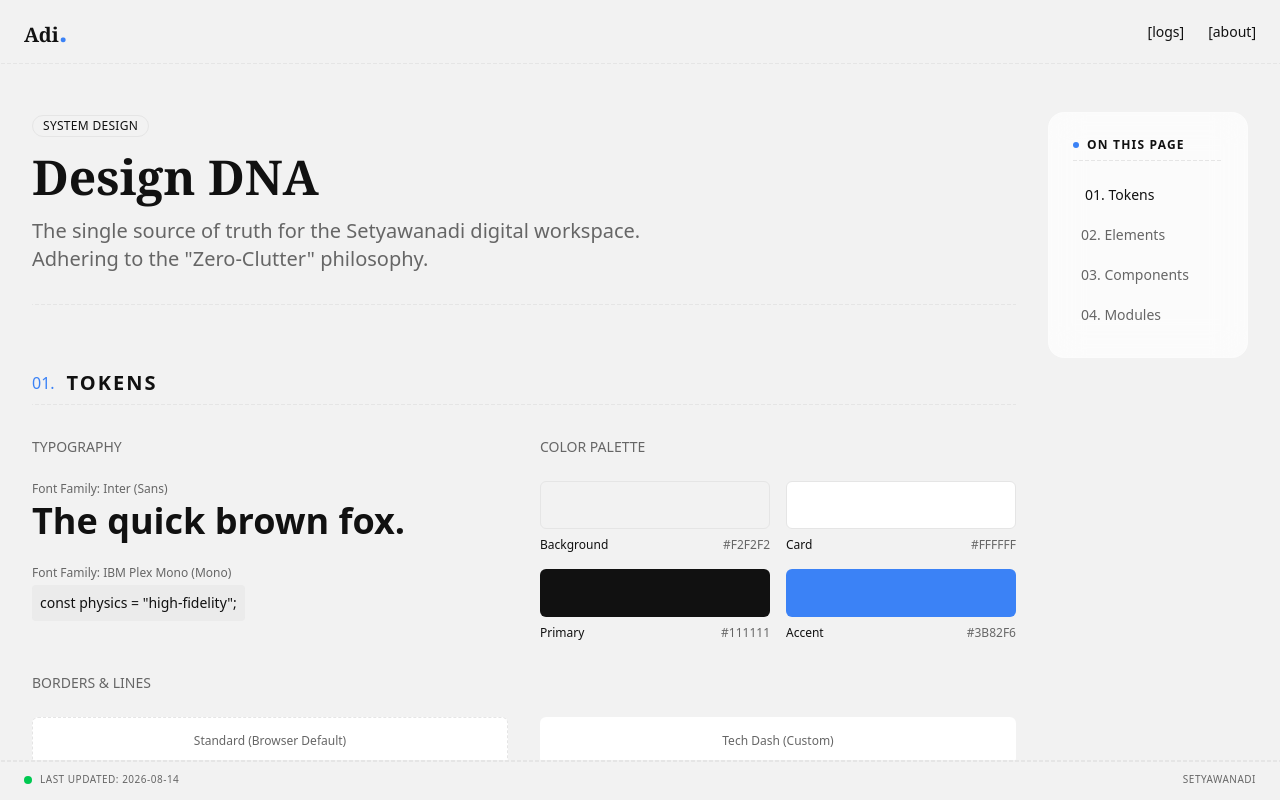
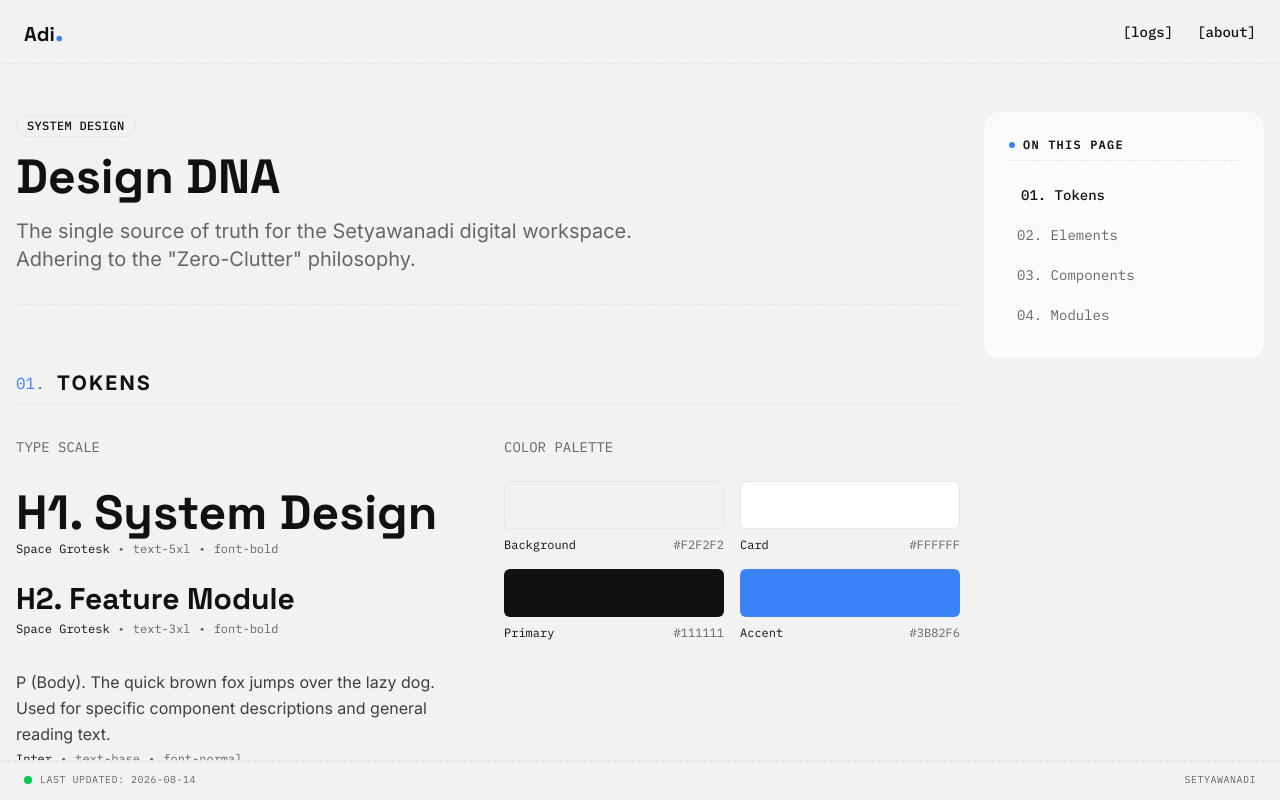
Before and after one commit to setyawanadi-design/setyawanadi, a Next.js app: page /design in a window 1280 px wide. Shown: the top 800 px of the page. Built offline with nearby package versions, Linux system fonts and the light colour scheme.

Commit message:
Fix fonts usage

```diff
--- a/src/app/design/page.tsx
+++ b/src/app/design/page.tsx
@@ -29,7 +29,7 @@ export default function DesignPage() {
                 style={{ ...TECH_DASH, backgroundPosition: 'bottom' }}
             >
                 <Badge variant="outline" className="mb-4">System Design</Badge>
-                <h1 className="text-5xl font-bold font-serif mb-4">Design DNA</h1>
+                <h1 className="text-5xl font-display font-bold mb-4">Design DNA</h1>
                 <p className="text-xl text-meta max-w-2xl">
                     The single source of truth for the Setyawanadi digital workspace.
                     Adhering to the "Zero-Clutter" philosophy.
@@ -49,16 +49,57 @@ export default function DesignPage() {
 
                     <div className="grid grid-cols-1 md:grid-cols-2 gap-8">
                         {/* Typography */}
-                        <div className="space-y-6">
-                            <h3 className="text-sm font-mono text-meta uppercase">Typography</h3>
-                            <div>
-                                <p className="text-xs text-meta mb-1">Font Family: Inter (Sans)</p>
-                                <div className="text-4xl font-bold">The quick brown fox.</div>
+                        {/* Typography */}
+                        <div className="space-y-8">
+                            <h3 className="text-sm font-mono text-meta uppercase">Type Scale</h3>
+
+                            {/* Headings */}
+                            <div className="space-y-6">
+                                <div className="space-y-1">
+                                    <h1 className="text-5xl font-display font-bold">H1. System Design</h1>
+                                    <div className="flex items-center gap-2 text-xs font-mono text-meta">
+                                        <span className="text-primary">Space Grotesk</span>
+                                        <span>•</span>
+                                        <span>text-5xl</span>
+                                        <span>•</span>
+                                        <span>font-bold</span>
+                                    </div>
+                                </div>
+                                <div className="space-y-1">
+                                    <h2 className="text-3xl font-display font-bold">H2. Feature Module</h2>
+                                    <div className="flex items-center gap-2 text-xs font-mono text-meta">
+                                        <span className="text-primary">Space Grotesk</span>
+                                        <span>•</span>
+                                        <span>text-3xl</span>
+                                        <span>•</span>
+                                        <span>font-bold</span>
+                                    </div>
+                                </div>
                             </div>
-                            <div>
-                                <p className="text-xs text-meta mb-1">Font Family: IBM Plex Mono (Mono)</p>
-                                <div className="text-sm font-mono bg-meta/5 p-2 rounded w-fit">
-                                    const physics = "high-fidelity";
+
+                            {/* Body */}
+                            <div className="space-y-1">
+                                <p className="text-base text-primary/80 font-sans leading-relaxed max-w-md">
+                                    P (Body). The quick brown fox jumps over the lazy dog. Used for specific component descriptions and general reading text.
+                                </p>
+                                <div className="flex items-center gap-2 text-xs font-mono text-meta">
+                                    <span className="text-primary">Inter</span>
+                                    <span>•</span>
+                                    <span>text-base</span>
+                                    <span>•</span>
+                                    <span>font-normal</span>
+                                </div>
+                            </div>
+
+                            {/* Mono */}
+                            <div className="space-y-1">
+                                <div className="text-sm font-mono bg-meta/5 p-3 rounded w-fit text-accent">
+                                    const system = "zero-clutter";
+                                </div>
+                                <div className="flex items-center gap-2 text-xs font-mono text-meta">
+                                    <span className="text-primary">IBM Plex Mono</span>
+                                    <span>•</span>
+                                    <span>text-sm</span>
                                 </div>
                             </div>
                         </div>
--- a/src/app/globals.css
+++ b/src/app/globals.css
@@ -3,22 +3,13 @@
 @plugin "@tailwindcss/typography";
 
 @theme {
-  --font-sans: var(--font-inter);
-  --font-mono: var(--font-ibm-mono);
-
   --color-background: #F2F2F2;
   --color-card: #FFFFFF;
   --color-border: #E5E5E5;
-  /* Slightly darker for better definition */
   --color-primary: #111111;
-  /* Nearly black for high contrast text */
   --color-meta: #666666;
-  /* Soft grey for secondary text */
   --color-accent: #3B82F6;
-  /* Standard Blue for now, can refine later */
-
   --radius-card: 16px;
-  /* Slightly larger for that modern feel */
 }
 
 /* Utilities */
@@ -44,15 +35,33 @@
   /* Combined Top and Bottom for ProjectHeader */
   .border-dashed-tech-y {
     background-image:
-        linear-gradient(to right, var(--color-border) 60%, transparent 40%),
-        linear-gradient(to right, var(--color-border) 60%, transparent 40%);
+      linear-gradient(to right, var(--color-border) 60%, transparent 40%),
+      linear-gradient(to right, var(--color-border) 60%, transparent 40%);
     background-position: top, bottom;
     background-size: 10px 2px;
     background-repeat: repeat-x;
   }
 }
 
+/* Force Tailwind Utilities Overrides */
+.font-sans {
+  font-family: var(--font-inter), ui-sans-serif, system-ui, sans-serif !important;
+}
+
+.font-mono {
+  font-family: var(--font-ibm-mono), ui-monospace, SFMono-Regular, monospace !important;
+}
+
+.font-display {
+  font-family: var(--font-space), ui-sans-serif, system-ui, sans-serif !important;
+}
+
 body {
+  /* Map Next.js variables (present on body) to Tailwind tokens */
+  --font-sans: var(--font-inter);
+  --font-mono: var(--font-ibm-mono);
+  --font-display: var(--font-space);
+
   background-color: var(--color-background);
   color: var(--color-primary);
   font-family: var(--font-sans);
--- a/src/app/layout.tsx
+++ b/src/app/layout.tsx
@@ -1,5 +1,5 @@
 import type { Metadata } from "next";
-import { Inter, IBM_Plex_Mono } from "next/font/google";
+import { Inter, IBM_Plex_Mono, Space_Grotesk } from "next/font/google";
 import "./globals.css";
 import { Header } from "@/components/shell/Header";
 import { Footer } from "@/components/shell/Footer";
@@ -16,6 +16,11 @@ const ibmPlexMono = IBM_Plex_Mono({
   subsets: ["latin"],
 });
 
+const spaceGrotesk = Space_Grotesk({
+  variable: "--font-space",
+  subsets: ["latin"],
+});
+
 export const metadata: Metadata = {
   title: "setyawanadi",
   description: "Personal Workspace",
@@ -29,13 +34,13 @@ export default function RootLayout({
   return (
     <html lang="en" suppressHydrationWarning>
       <body
-        className={`${inter.variable} ${ibmPlexMono.variable} antialiased min-h-screen flex flex-col`}
+        className={`${inter.variable} ${ibmPlexMono.variable} ${spaceGrotesk.variable} antialiased min-h-screen flex flex-col font-sans`}
       >
         <Header />
 
         {/* Main Layout - Universal Grid */}
-        <div className="flex-1 pt-20 pb-12 px-4 md:px-8 max-w-[1440px] mx-auto w-full">
-          <div className="grid grid-cols-1 lg:grid-cols-[1fr_200px] gap-8 h-full">
+        <div className="flex-1 pt-20 pb-12 px-4 md:px-4 max-w-[1440px] mx-auto w-full">
+          <div className="grid grid-cols-1 lg:grid-cols-[1fr_280px] gap-6 h-full">
             {/* Zone A: Main Stage */}
             <main className="min-w-0">
               {children}
--- a/src/components/shell/Header.tsx
+++ b/src/components/shell/Header.tsx
@@ -7,7 +7,7 @@ export function Header() {
             className="fixed top-0 left-0 w-full h-16 bg-background z-50 flex items-center justify-between px-6"
             style={{ ...TECH_DASH, backgroundPosition: 'bottom' }}
         >
-            <div className="font-serif text-xl font-bold text-primary flex items-center">
+            <div className="text-xl font-display font-bold text-primary flex items-center">
                 <Link href="/">Adi<span className="text-accent text-3xl leading-none">.</span></Link>
             </div>
             <nav className="flex items-center gap-6">
@@ -15,7 +15,7 @@ export function Header() {
                     <Link
                         key={item}
                         href={`/${item}`}
-                        className="text-sm font-medium text-primary hover:text-accent transition-colors no-underline"
+                        className="text-sm font-mono font-medium text-primary hover:text-accent transition-colors no-underline"
                     >
                         [{item}]
                     </Link>
--- a/src/components/ui/Badge.tsx
+++ b/src/components/ui/Badge.tsx
@@ -17,7 +17,7 @@ export function Badge({
     return (
         <span
             className={cn(
-                "inline-flex items-center justify-center px-2.5 py-0.5 text-xs font-medium uppercase tracking-wide transition-colors",
+                "inline-flex items-center justify-center px-2.5 py-0.5 text-xs font-mono font-medium uppercase tracking-wide transition-colors",
 
                 // Pill Variant (Standard Grey)
                 variant === "pill" && "rounded-full bg-meta/10 text-meta",
--- a/src/components/ui/CodeBlock.tsx
+++ b/src/components/ui/CodeBlock.tsx
@@ -16,7 +16,7 @@ export function CodeBlock({ filename, code, className }: CodeBlockProps) {
                     {filename}
                 </div>
             )}
-            <pre className="whitespace-pre-wrap text-meta">
+            <pre className="whitespace-pre-wrap text-meta font-mono">
                 <code>{code}</code>
             </pre>
         </Card>
```
